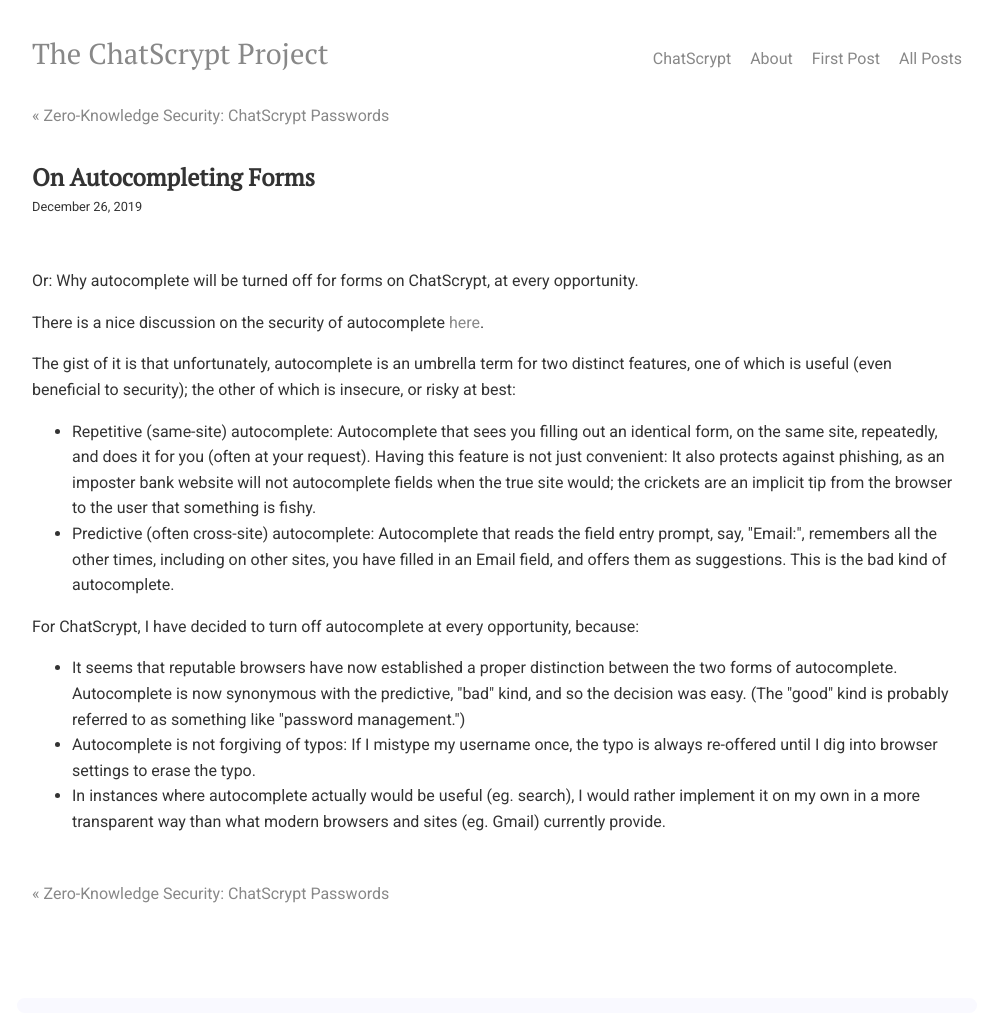
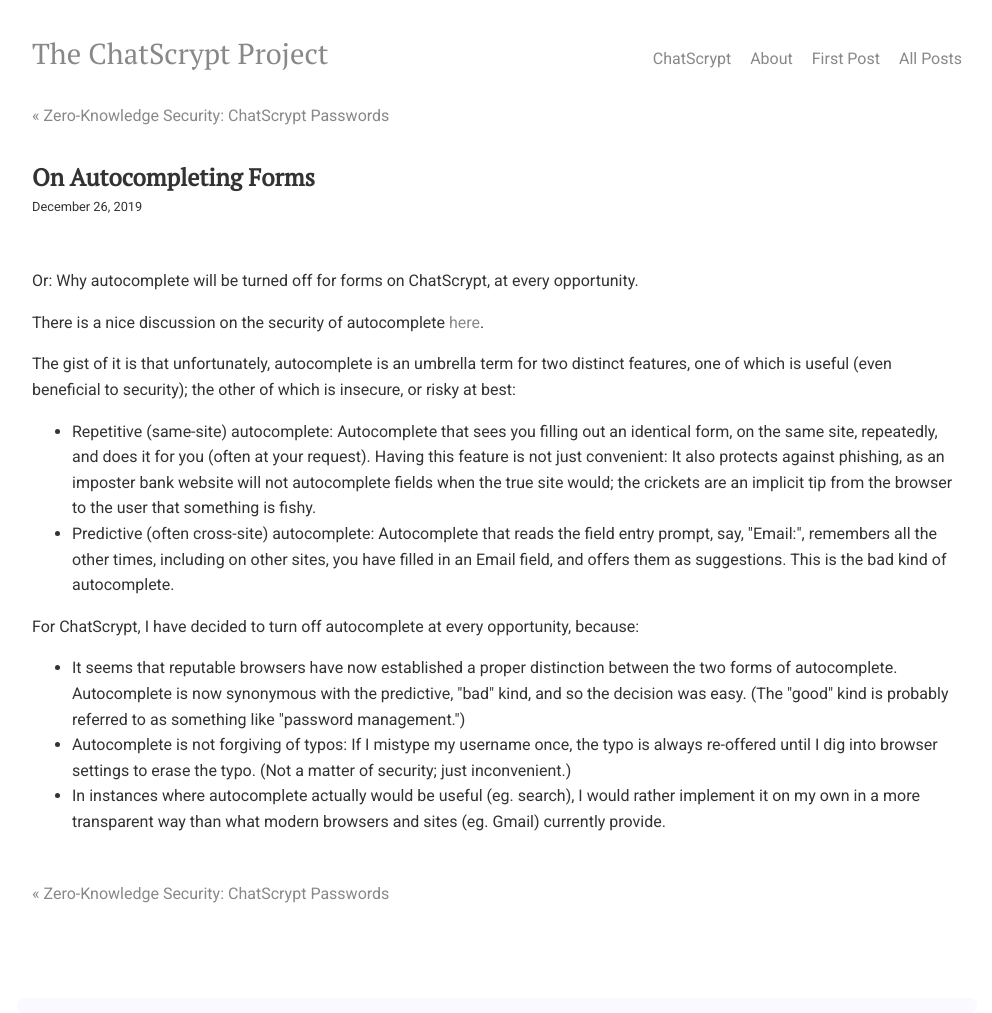
Before and after one commit to chatscrypt/chatscrypt.github.io, a Jekyll site: the page built from _posts/2019-12-26-on-autocompleting-forms.html, in a window 1280 px wide. Shown: the whole page, without its empty margins (143-1135 px from the left). Built offline with Jekyll 4.4.1, drawn with Linux system fonts in a browser that asks for light colours; comment, search, counter and statistics services are not loaded.

Commit message:
Update 2019-12-26-on-autocompleting-forms.html

```diff
--- a/_posts/2019-12-26-on-autocompleting-forms.html
+++ b/_posts/2019-12-26-on-autocompleting-forms.html
@@ -22,7 +22,7 @@
 <ul>
 <li> It seems that reputable browsers have now established a proper distinction between the two forms of autocomplete. Autocomplete is now synonymous with the predictive, "bad" kind, and so the decision was easy. (The "good" kind is probably referred to as something like "password management.")
 
-<li> Autocomplete is not forgiving of typos: If I mistype my username once, the typo is always re-offered until I dig into browser settings to erase the typo.
+<li> Autocomplete is not forgiving of typos: If I mistype my username once, the typo is always re-offered until I dig into browser settings to erase the typo. (Not a matter of security; just inconvenient.)
 
 <li> In instances where autocomplete actually would be useful (eg. search), I would rather implement it on my own in a more transparent way than what modern browsers and sites (eg. Gmail) currently provide.
 </ul>
```
